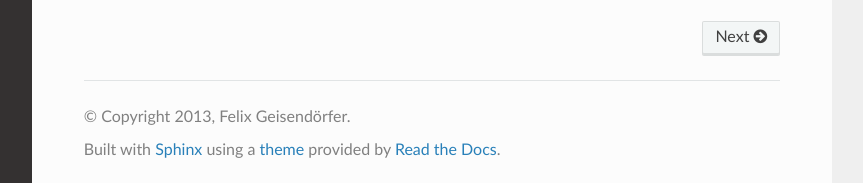
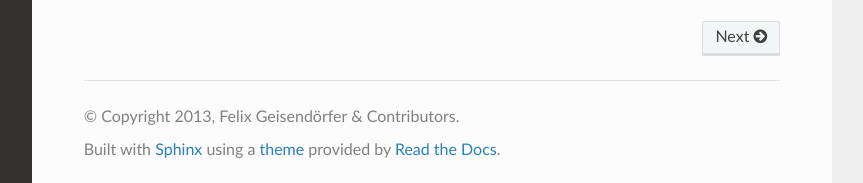
Before and after one commit to felixge/godrone, a Sphinx documentation site: the page built from docs/index.rst, in a window 1280 px wide and 1320 px high. Shown: the part 1134-1317 px from the top of the window, without its empty margins (268-1131 px from the left). Built offline with Sphinx 7.4.7 and the Read the Docs theme 2.0.0, drawn with Linux system fonts in a browser that asks for light colours.

Commit message:
docs: Fix copyright notice

```diff
--- a/docs/conf.py
+++ b/docs/conf.py
@@ -44,7 +44,7 @@ master_doc = 'index'
 
 # General information about the project.
 project = u'GoDrone'
-copyright = u'2013, Felix Geisendörfer'
+copyright = u'2013, Felix Geisendörfer & Contributors'
 
 # The version info for the project you're documenting, acts as replacement for
 # |version| and |release|, also used in various other places throughout the
```
